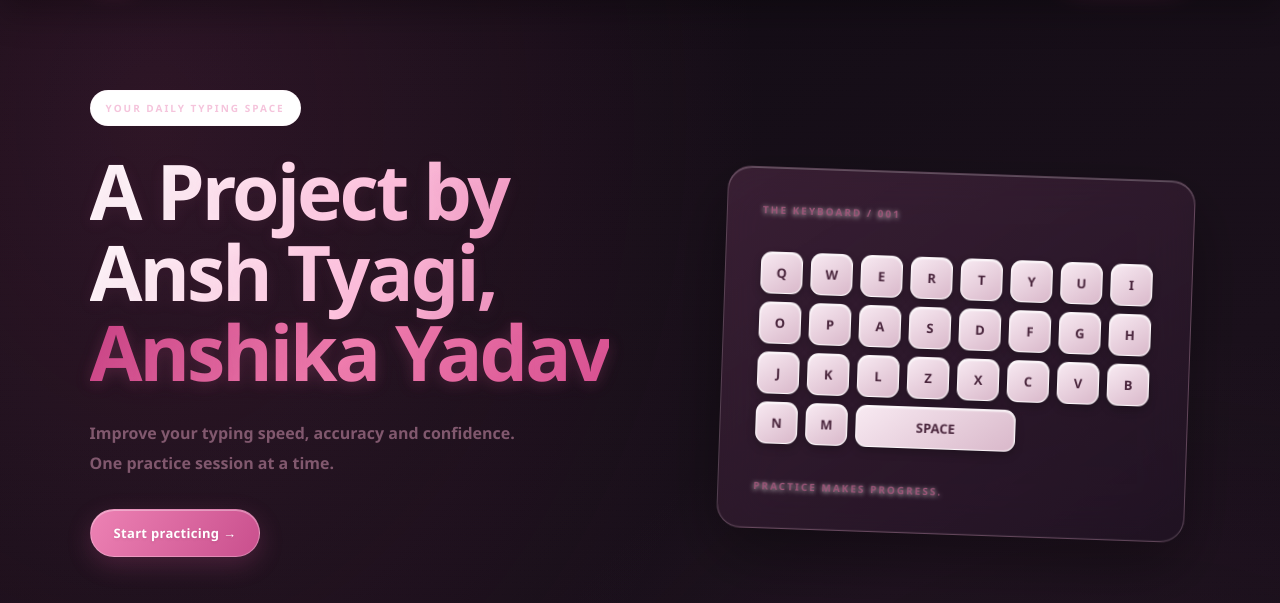
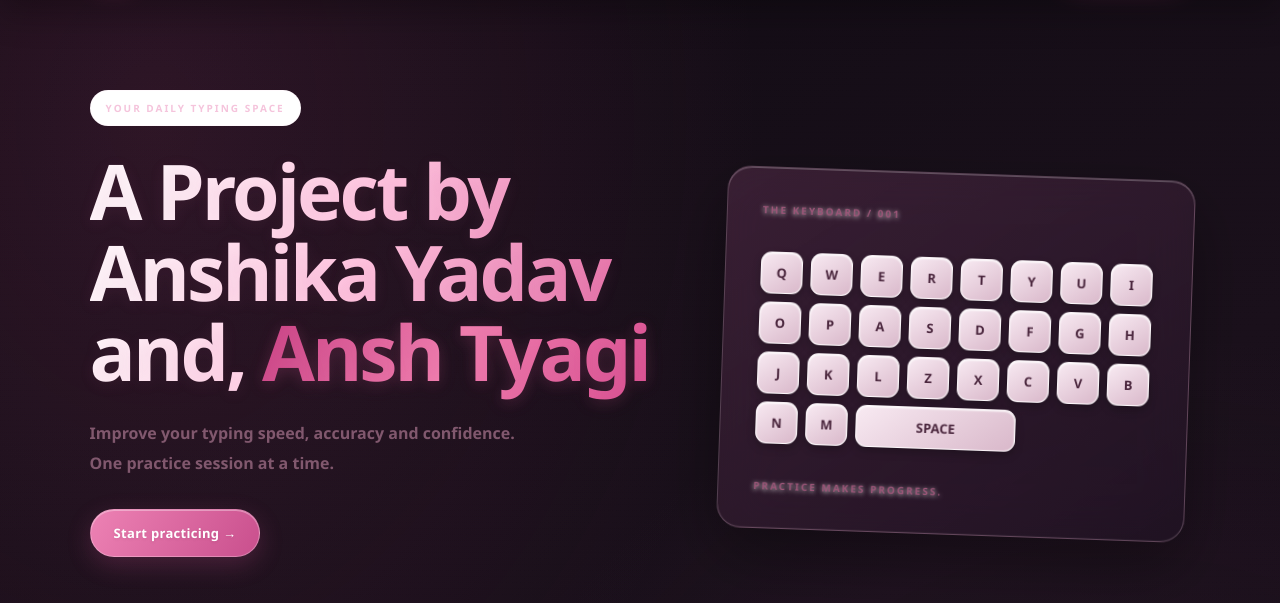
Before and after one commit to ankityadav2026/Klcky, a Flask app: page / in a window 1280 px wide. Shown: the part 82-685 px from the top of the page. Run offline with Flask 3, Linux system fonts and the light colour scheme.

Commit message:
Fix formatting issues in index.html

```diff
--- a/templates/index.html
+++ b/templates/index.html
@@ -32,7 +32,7 @@
             <span class="eyebrow">YOUR DAILY TYPING SPACE</span>
 
             <h1>A Project by<br>
-                Ansh Tyagi, <span> Anshika Yadav</span></h1>
+                Anshika Yadav and, <span> Ansh Tyagi</span></h1>
 
             <p>
                 Improve your typing speed, accuracy and confidence.
```
